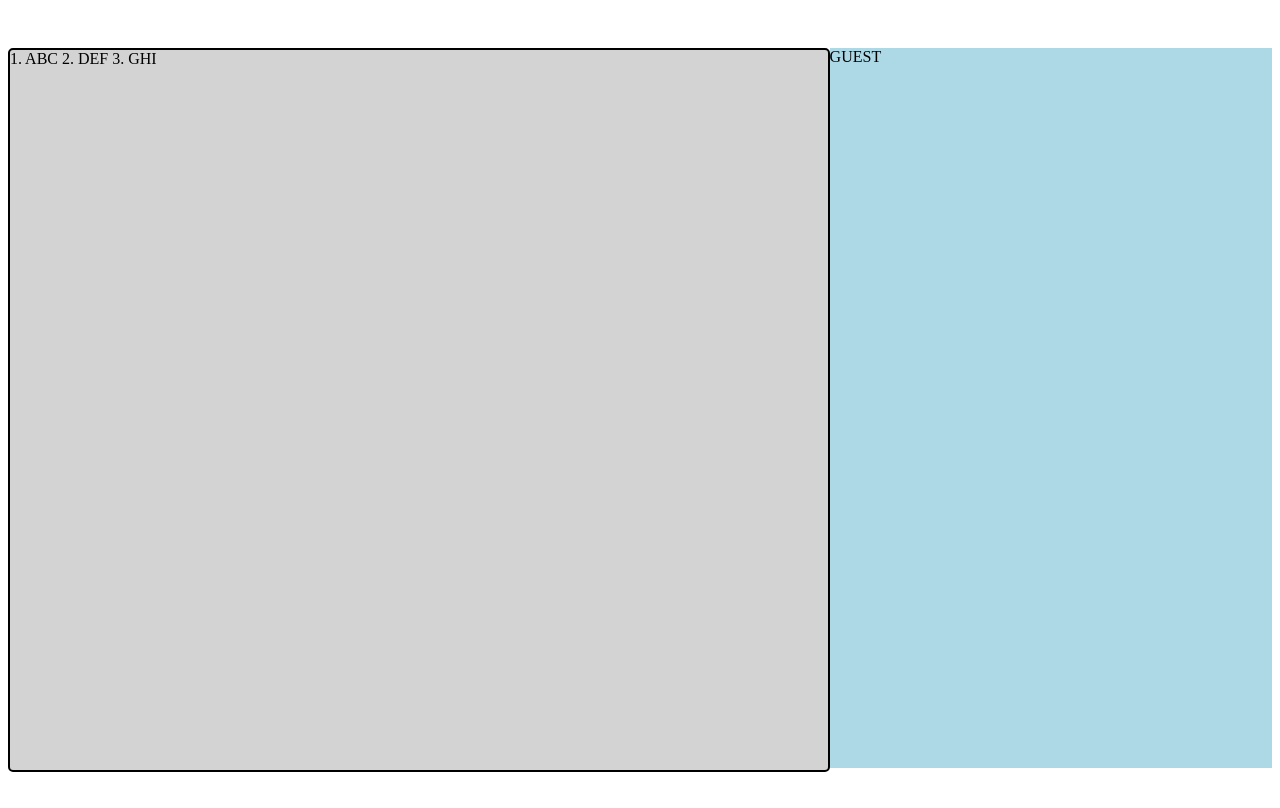
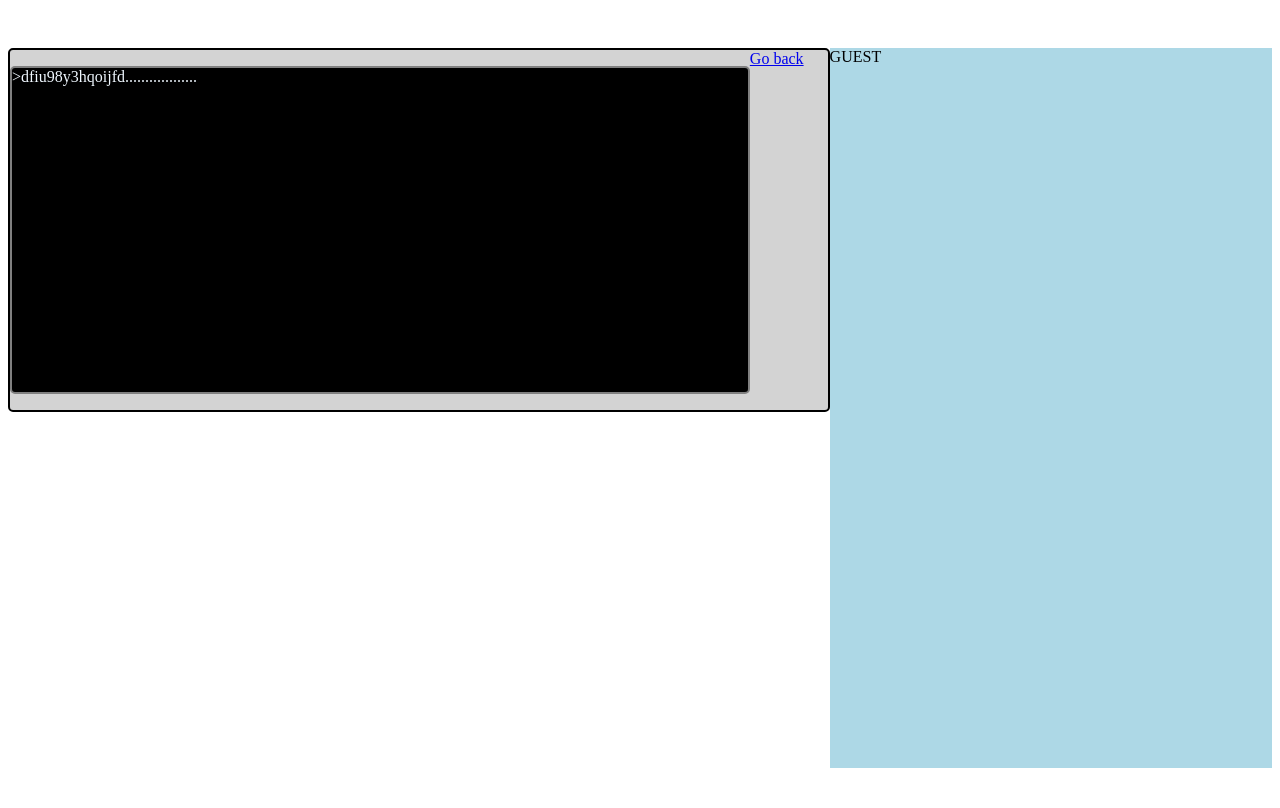
Before and after one commit to agnieszkasierbista/devflow, a React (Create React App) app: page /1 in a window 1280 px wide. Built offline with nearby package versions, Linux system fonts and the light colour scheme.

Commit message:
Add apps to the ComputerScreen

```diff
--- /dev/null
+++ b/src/components/CodeEditor/CodeEditor.layout.tsx
@@ -0,0 +1,11 @@
+import React from "react";
+import { StyledCodeEditor } from "./CodeEditor.styled";
+
+
+export function CodeEditor() {
+    return (
+        <StyledCodeEditor>
+            {'>'}dfiu98y3hqoijfd..................
+        </StyledCodeEditor>
+    )
+}
--- /dev/null
+++ b/src/components/CodeEditor/CodeEditor.styled.js
@@ -0,0 +1,12 @@
+import styled from 'styled-components';
+
+export const StyledCodeEditor = styled.div`
+  background-color: black;
+  border: 2px double gray;
+  border-radius: 5px;
+  color: aliceblue;
+  display: flex;
+  height: 90%;
+  width: 90%;
+  align-self: center;
+    `;
--- a/src/components/ComputerScreen/ComputerScreen.layout.tsx
+++ b/src/components/ComputerScreen/ComputerScreen.layout.tsx
@@ -1,13 +1,49 @@
 import React from 'react';
+import {Link, Route, Router, Switch} from 'react-router-dom';
 import {StyledComputerScreen} from "./ComputerScreen.styled";
-
+import {history} from "../../history";
+import {CodeEditor} from "../CodeEditor/CodeEditor.layout";
 
 export function ComputerScreenLayout() {
     return (
         <StyledComputerScreen>
-            1. ABC
-            2. DEF
-            3. GHI
+            <Router history={history}>
+                <Switch>
+                    <Route exact path="/">
+                        <Link to="/1">
+                            Code Editor
+                        </Link>
+                        <Link to="/2">
+                            Communicator
+                        </Link>
+                        <Link to="/3">
+                            Web browser
+                        </Link>
+                    </Route>
+
+                    <Route path="/1">
+                        <CodeEditor />
+                        <Link to="/">
+                            Go back
+                        </Link>
+                    </Route>
+
+                    <Route path="/2">
+                        <Link to="/">
+                            Go back
+                        </Link>
+                    </Route>
+
+                    <Route path="/3">
+                        <Link to="/">
+                            Go back
+                        </Link>
+                    </Route>
+                </Switch>
+
+            </Router>
+
+
         </StyledComputerScreen>
     )
 }
--- a/src/components/ComputerScreen/ComputerScreen.styled.ts
+++ b/src/components/ComputerScreen/ComputerScreen.styled.ts
@@ -5,7 +5,7 @@ export const StyledComputerScreen = styled.div`
   grid-column-end: 2;
   grid-row-start: 2;
   grid-row-end:3;
-  height: 100%;
+  height: 50%;
   display: flex;
   background-color: lightgrey;
   border: 2px double black;
--- /dev/null
+++ b/src/history.ts
@@ -0,0 +1,3 @@
+import { createBrowserHistory } from "history";
+
+export const history = createBrowserHistory();
```
Also changed, not shown: package.json (+7 -2 lines), 1 other file (tests, documents, lock files or other folders).
